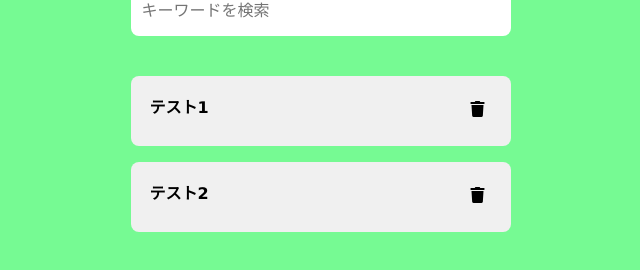
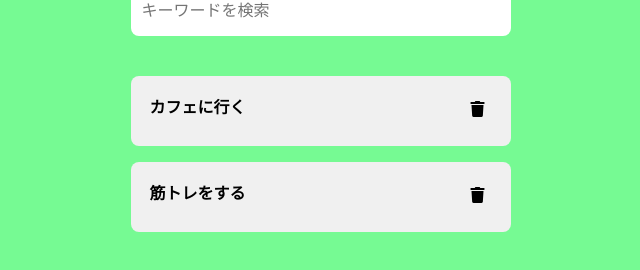
Before and after one commit to masahiro96848/react-hooks-todo, a React (Create React App) app: page / in a window 1280 px wide. Shown: the part 280-550 px from the top of the page, without its empty margins (319-959 px from the left). Built offline with nearby package versions, Linux system fonts and the light colour scheme.

Commit message:
feat: useStateを使ってデータを格納。map()で回してデータを取得

```diff
--- a/src/App.jsx
+++ b/src/App.jsx
@@ -1,7 +1,8 @@
-import React from "react";
+import React, { useState } from "react";
 import './index.css'
 
 export const App = () => {
+    const [todo, setTodo] = useState(['カフェに行く', '筋トレをする'])
     return (
         <>
             <div className="container">
@@ -18,20 +19,16 @@ export const App = () => {
                 </section>
                 <section className="container-area">
                     <div>
-                        <ul className="list-row">
-                            <li className="list">
-                                <span className="item">テスト1</span>
-                                <i className="fa fa-trash" aria-hidden="true"></i>
-                            </li>
-                        </ul>
-                    </div>
-                    <div>
-                        <ul className="list-row">
-                            <li className="list">
-                                <span className="item">テスト2</span>
-                                <i className="fa fa-trash" aria-hidden="true"></i>
-                            </li>
-                        </ul>
+                        {todo.map((todo) => {
+                            return (
+                                <ul key={todo} className="list-row">
+                                    <li className="list">
+                                        <span className="item">{todo}</span>
+                                        <i className="fa fa-trash" aria-hidden="true"></i>
+                                    </li>
+                                </ul>
+                            )
+                        })}
                     </div>
                 </section>
             </div>
```
